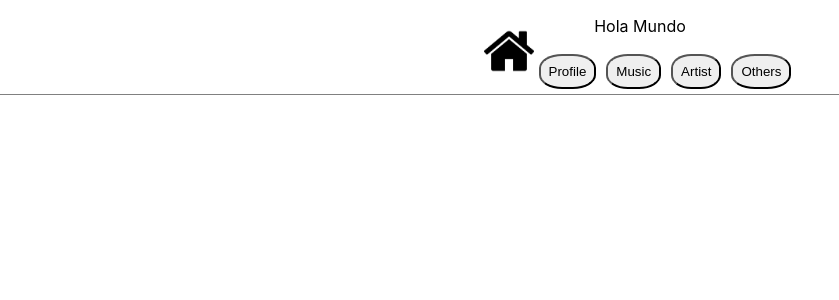
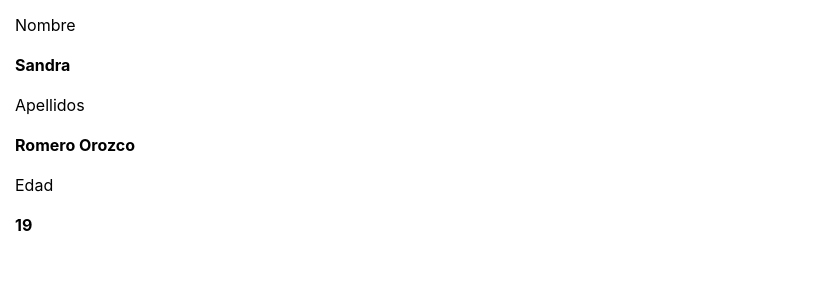
Before and after one commit to sandra1036/Reack, a React (Create React App) app in the folder feat/proyectovisita/: page /profile in a window 1280 px wide. Shown: the top 300 px of the page, without its empty margins (0-839 px from the left). Built offline with nearby package versions, Linux system fonts and the light colour scheme.

Commit message:
Primera version paginas(algunas)

```diff
--- a/feat/proyectovisita/src/App.css
+++ b/feat/proyectovisita/src/App.css
@@ -1,12 +1,13 @@
 .App {
   text-align: center;
   display: block;
+
 }
 .nav{
+  border-bottom: 1px solid gray;
   width: 100%;
-  border-bottom: 1px solid gray;
-  position: fixed;
   text-align: center;
+  display: block;
 
 }
 
@@ -21,7 +22,20 @@
   padding: 8px;
 
 }
+
 button:active{
   background-color: indigo;
   color: white;
 }
+
+label{
+
+  text-align: left;
+  display: block;
+  margin: 10px;
+  padding:5px;
+}
+
+.text-bold{
+  font-weight: bold;
+}
--- a/feat/proyectovisita/src/App.js
+++ b/feat/proyectovisita/src/App.js
@@ -1,16 +1,20 @@
 import React, { Component } from 'react';
 import {BrowserRouter,Switch,Route} from 'react-router-dom'
 import Home from './pages/Home'
-import Music from './pages/Music.js'
+import Music from './pages/Music'
+import Profile from './pages/Profile'
+import Artist from './pages/Artist'
+
 class App extends Component {
   render(){
     return (
-      <BrowserRouter >
+      <BrowserRouter>
         <Switch>
-         <Route path="/" component={Home} key="Home"/>
-         <Route path="/music" component={Music} key="Music"/>
-         <Route path="/artist" key="Artist" />
-         <Route path="/others" key="Others"/>
+         <Route path="/" component={Home} key="Home" exact />
+         <Route path="/profile" component={Profile} exact  />
+         <Route path="/music" component={Music} key="Music" exact />
+         <Route path="/artist" compoent={Artist} key="Artist" exact />
+         <Route path="/others" key="Others" exact />
         </Switch>
 
       </BrowserRouter>
--- a/feat/proyectovisita/src/components/Navbar.js
+++ b/feat/proyectovisita/src/components/Navbar.js
@@ -3,25 +3,43 @@ import HomeImg from '../image/home_icon.png'
 import { Link } from 'react-router-dom'
 
 
+
 class Navbar extends Component{
 
-handleonClick(){
-    return(
-        console.log("hola")
-    )
-}
+// handleonClick(){
+//     return(
+//     <Link to="/music">{}</Link>
+//         //console.log("hola")
+
+
+//     )
+// }
 
     render(){
         return(
             <nav className="nav">
-                <img src={HomeImg} className="img" alt="HomeImg"/>
-                <button className="button-form">Profile</button>
-                <button className="button-form" name="music" onClick={this.handleonClick}>Music</button>
-                <button className="button-form">Artist</button>
-                <button className="button-form">Others</button>
+                <Link to="/">
+                    <img src={HomeImg} className="img" alt="HomeImg"/>
+                </Link>
+                <Link to="/profile">
+                    <button className="button-form">Profile</button>
+                </Link>
+
+                <Link to="/music">
+                    <button className="button-form">Music</button>
+                </Link>
+
+                <Link to="/artist">
+                    <button className="button-form">Artist</button>
+                </Link>
+
+                <Link to="/others">
+                    <button className="button-form">Others</button>
+                </Link>
+
             </nav>
         )
     }
 }
 
-export default Navbar
+export default Navbar;
--- /dev/null
+++ b/feat/proyectovisita/src/components/artist/Artists.js
@@ -0,0 +1,18 @@
+import React from 'react'
+
+
+const Artists=()=>{
+    return(
+        <div className="App">
+           <p>Artist</p>
+           <ul>
+                <li>Imagine Dragons</li>
+                <li>Maggie Lindemann</li>
+                <li>Lauren Aquilina</li>
+            </ul>
+        </div>
+
+    )
+}
+
+export default Artists;
--- a/feat/proyectovisita/src/components/music/ListMusic.js
+++ b/feat/proyectovisita/src/components/music/ListMusic.js
@@ -1,13 +1,15 @@
 import React from 'react'
 
-const Music=()=>{
+const ListMusic=()=>{
     return(
-        <div>
-
-        </div>
+        <div className="App">
+        <p>Music</p>
+        <ul>
+          <li>Radioactive, Imagine Dragons</li>
+          <li>Scars To Your Beautiful, Alessia Cara</li>
+        </ul>
+      </div>
     )
 }
 
-
-
-export default Music;
+export default ListMusic;
--- /dev/null
+++ b/feat/proyectovisita/src/components/profile/Myprofile.js
@@ -0,0 +1,16 @@
+import React from 'react'
+
+const Myprofile =()=>{
+    return(
+        <div className="App">
+            <label>Nombre</label>
+                <label className="text-bold">Sandra</label>
+            <label>Apellidos</label>
+                <label className="text-bold">Romero Orozco</label>
+            <label>Edad</label>
+                <label className="text-bold">19</label>
+        </div>
+    )
+}
+
+export default Myprofile;
--- /dev/null
+++ b/feat/proyectovisita/src/pages/Artist.js
@@ -0,0 +1,10 @@
+import React from 'react'
+import Artists from '../components/artist/Artists'
+
+const Artist=()=>{
+    return(
+        <Artists/>
+    )
+}
+
+export default Artist;
--- a/feat/proyectovisita/src/pages/Home.js
+++ b/feat/proyectovisita/src/pages/Home.js
@@ -1,12 +1,14 @@
-import React,{Component} from 'react'
-import Navbar from '../components/Navbar.js'
+import React from 'react'
+import Navbar from '../components/Navbar'
 import '../App.css';
+import Music from './Music.js';
 
 const Home =()=>{
     return(
         <div className="App">
             <Navbar/>
-            <p>Hola Mundo</p>
+            <p>Home</p>
+
         </div>
     )
 
--- a/feat/proyectovisita/src/pages/Music.js
+++ b/feat/proyectovisita/src/pages/Music.js
@@ -1,11 +1,10 @@
-import React from 'react'
+import React, { Component } from 'react'
+import ListMusic from '../components/music/ListMusic';
 
 const Music=()=>{
-        return(
-            <ul>
-                <li>hola</li>
-            </ul>
-        )
+    return(
+        <ListMusic/>
+    )
 }
 
 export default Music;
--- /dev/null
+++ b/feat/proyectovisita/src/pages/Profile.js
@@ -0,0 +1,11 @@
+import React,{Component} from 'react'
+import Myprofile from '../components/profile/Myprofile.js'
+
+const Profile=()=>{
+        return(
+            <Myprofile />
+        )
+
+}
+
+export default Profile;
```
